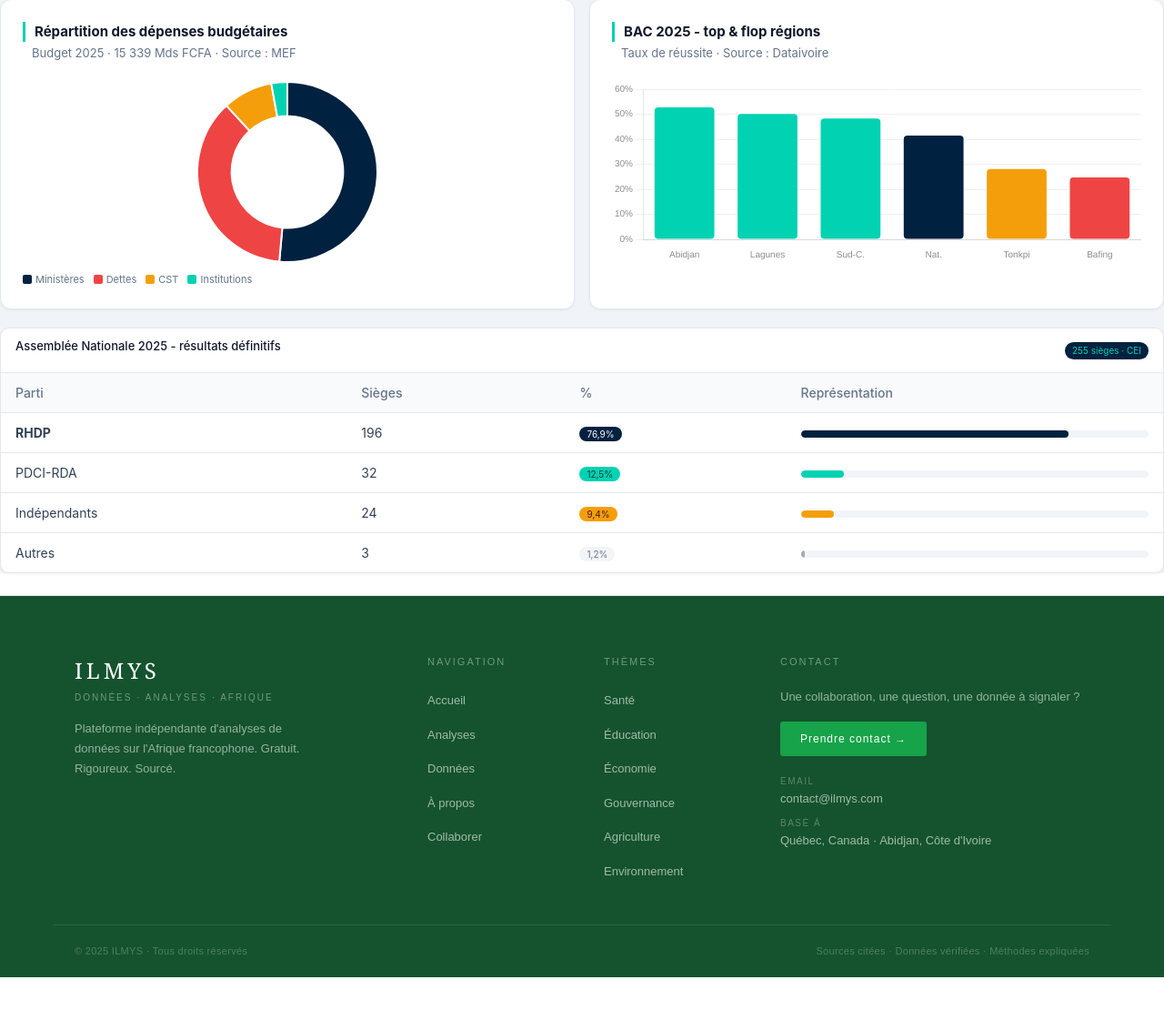
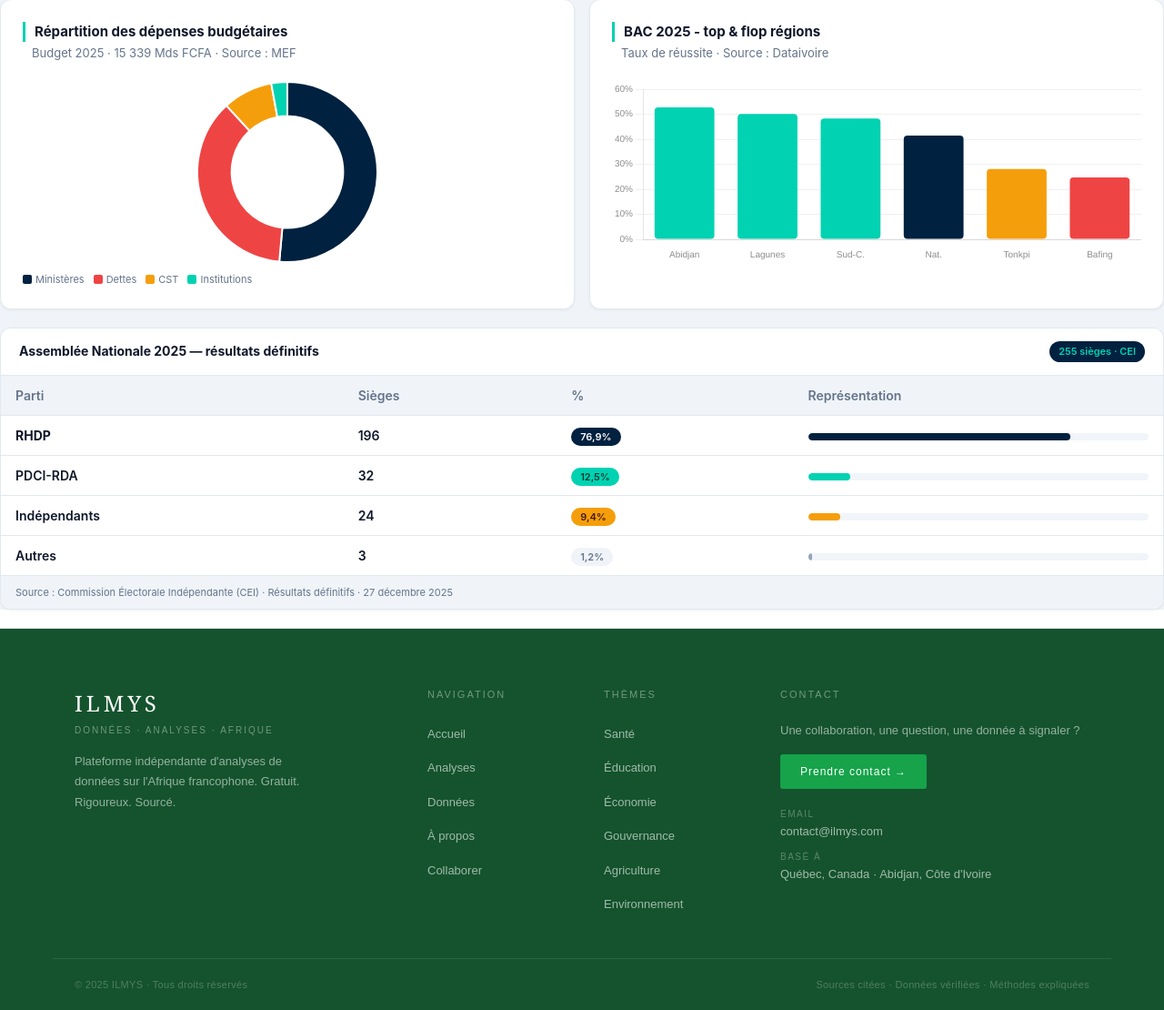
Before and after one commit to lynol/ilmys, a Flask app: page /dashboard in a window 1280 px wide. Shown: the part 455-1565 px from the top of the page at 91% size. Before the commit the page ends 1529 px from the top, so only its background shows below. Run offline with Flask 3, Linux system fonts and the light colour scheme; data that the repository does not hold is empty; some libraries are stand-ins or nearby versions.

Commit message:
Dashboard MAJ

```diff
--- a/templates/dashboard.html
+++ b/templates/dashboard.html
@@ -152,67 +152,127 @@
             </div>
 
             <!-- TABLEAU LÉGISLATIVES -->
-            <div class="tbl-card" style="background:#fff;border:0.5px solid var(--border);border-radius:10px;overflow:hidden;margin-bottom:1.5rem">
-                <div style="padding:12px 16px;border-bottom:1px solid var(--d-border);display:flex;justify-content:space-between;align-items:center">
-                    <h3 style="font-size:13px;font-weight:500;color:var(--d-noir)">
-                        Assemblée Nationale 2025 - résultats définitifs
+            <div class="tbl-card">
+                <div style="padding:14px 20px;border-bottom:1px solid var(--d-border);
+                            display:flex;justify-content:space-between;align-items:center;
+                            background:var(--d-card)">
+                    <h3 style="font-size:14px;font-weight:700;color:var(--d-noir);margin:0">
+                        Assemblée Nationale 2025 — résultats définitifs
                     </h3>
-                    <span style="font-size:10px;padding:2px 8px;border-radius:20px;background:#00213f;color:#00d2b2">
+                    <span style="font-size:11px;padding:3px 10px;border-radius:20px;
+                                background:#00213f;color:#00d2b2;font-weight:600">
                         255 sièges · CEI
                     </span>
                 </div>
-                <table style="width:100%;border-collapse:collapse;font-size:12px">
+                <table style="width:100%;border-collapse:collapse;font-size:13px">
                     <thead>
                         <tr>
-                            <th style="background:#F9FAFB;color:var(--d-muted);font-weight:500;padding:8px 14px;text-align:left;border-bottom:1px solid var(--d-border)">Parti</th>
-                            <th style="background:#F9FAFB;color:var(--d-muted);font-weight:500;padding:8px 14px;text-align:left;border-bottom:1px solid var(--d-border)">Sièges</th>
-                            <th style="background:#F9FAFB;color:var(--d-muted);font-weight:500;padding:8px 14px;text-align:left;border-bottom:1px solid var(--d-border)">%</th>
-                            <th style="background:#F9FAFB;color:var(--d-muted);font-weight:500;padding:8px 14px;text-align:left;border-bottom:1px solid var(--d-border)">Représentation</th>
+                            <th style="background:var(--d-bg);color:var(--d-muted);
+                                    font-weight:600;padding:10px 16px;text-align:left;
+                                    border-bottom:1px solid var(--d-border)">Parti</th>
+                            <th style="background:var(--d-bg);color:var(--d-muted);
+                                    font-weight:600;padding:10px 16px;text-align:left;
+                                    border-bottom:1px solid var(--d-border)">Sièges</th>
+                            <th style="background:var(--d-bg);color:var(--d-muted);
+                                    font-weight:600;padding:10px 16px;text-align:left;
+                                    border-bottom:1px solid var(--d-border)">%</th>
+                            <th style="background:var(--d-bg);color:var(--d-muted);
+                                    font-weight:600;padding:10px 16px;text-align:left;
+                                    border-bottom:1px solid var(--d-border)">Représentation</th>
                         </tr>
                     </thead>
                     <tbody>
-                        <tr>
-                            <td style="padding:9px 14px;border-bottom:1px solid var(--d-border)"><strong>RHDP</strong></td>
-                            <td style="padding:9px 14px;border-bottom:1px solid var(--d-border)">196</td>
-                            <td style="padding:9px 14px;border-bottom:1px solid var(--d-border)">
-                                <span style="background:#00213f;color:#fff;padding:2px 8px;border-radius:20px;font-size:10px">76,9%</span>
-                            </td>
-                            <td style="padding:9px 14px;border-bottom:1px solid var(--d-border)">
-                                <div class="dash-pbar"><div class="dash-pfill" style="background:#00213f;width:76.9%"></div></div>
+                        <tr style="border-bottom:1px solid var(--d-border)">
+                            <td style="padding:11px 16px;color:var(--d-noir);font-weight:700">
+                                RHDP
+                            </td>
+                            <td style="padding:11px 16px;color:var(--d-noir);font-weight:600">
+                                196
+                            </td>
+                            <td style="padding:11px 16px">
+                                <span style="background:#00213f;color:#fff;
+                                            padding:3px 10px;border-radius:20px;
+                                            font-size:11px;font-weight:600">
+                                    76,9%
+                                </span>
+                            </td>
+                            <td style="padding:11px 16px;min-width:120px">
+                                <div class="dash-pbar">
+                                    <div class="dash-pfill"
+                                        style="background:#00213f;width:76.9%"></div>
+                                </div>
+                            </td>
+                        </tr>
+                        <tr style="border-bottom:1px solid var(--d-border)">
+                            <td style="padding:11px 16px;color:var(--d-noir);font-weight:600">
+                                PDCI-RDA
+                            </td>
+                            <td style="padding:11px 16px;color:var(--d-noir);font-weight:600">
+                                32
+                            </td>
+                            <td style="padding:11px 16px">
+                                <span style="background:#00d2b2;color:#003d35;
+                                            padding:3px 10px;border-radius:20px;
+                                            font-size:11px;font-weight:600">
+                                    12,5%
+                                </span>
+                            </td>
+                            <td style="padding:11px 16px">
+                                <div class="dash-pbar">
+                                    <div class="dash-pfill"
+                                        style="background:#00d2b2;width:12.5%"></div>
+                                </div>
+                            </td>
+                        </tr>
+                        <tr style="border-bottom:1px solid var(--d-border)">
+                            <td style="padding:11px 16px;color:var(--d-noir);font-weight:600">
+                                Indépendants
+                            </td>
+                            <td style="padding:11px 16px;color:var(--d-noir);font-weight:600">
+                                24
+                            </td>
+                            <td style="padding:11px 16px">
+                                <span style="background:#f59e0b;color:#451a03;
+                                            padding:3px 10px;border-radius:20px;
+                                            font-size:11px;font-weight:600">
+                                    9,4%
+                                </span>
+                            </td>
+                            <td style="padding:11px 16px">
+                                <div class="dash-pbar">
+                                    <div class="dash-pfill"
+                                        style="background:#f59e0b;width:9.4%"></div>
+                                </div>
                             </td>
                         </tr>
                         <tr>
-                            <td style="padding:9px 14px;border-bottom:1px solid var(--d-border)">PDCI-RDA</td>
-                            <td style="padding:9px 14px;border-bottom:1px solid var(--d-border)">32</td>
-                            <td style="padding:9px 14px;border-bottom:1px solid var(--d-border)">
-                                <span style="background:#00d2b2;color:#003d35;padding:2px 8px;border-radius:20px;font-size:10px">12,5%</span>
-                            </td>
-                            <td style="padding:9px 14px;border-bottom:1px solid var(--d-border)">
-                                <div class="dash-pbar"><div class="dash-pfill" style="background:#00d2b2;width:12.5%"></div></div>
-                            </td>
-                        </tr>
-                        <tr>
-                            <td style="padding:9px 14px;border-bottom:1px solid var(--d-border)">Indépendants</td>
-                            <td style="padding:9px 14px;border-bottom:1px solid var(--d-border)">24</td>
-                            <td style="padding:9px 14px;border-bottom:1px solid var(--d-border)">
-                                <span style="background:#f59e0b;color:#451a03;padding:2px 8px;border-radius:20px;font-size:10px">9,4%</span>
-                            </td>
-                            <td style="padding:9px 14px;border-bottom:1px solid var(--d-border)">
-                                <div class="dash-pbar"><div class="dash-pfill" style="background:#f59e0b;width:9.4%"></div></div>
-                            </td>
-                        </tr>
-                        <tr>
-                            <td style="padding:9px 14px">Autres</td>
-                            <td style="padding:9px 14px">3</td>
-                            <td style="padding:9px 14px">
-                                <span style="background:#F3F4F6;color:var(--d-muted);padding:2px 8px;border-radius:20px;font-size:10px">1,2%</span>
-                            </td>
-                            <td style="padding:9px 14px">
-                                <div class="dash-pbar"><div class="dash-pfill" style="background:#aaa;width:1.2%"></div></div>
+                            <td style="padding:11px 16px;color:var(--d-noir);font-weight:600">
+                                Autres
+                            </td>
+                            <td style="padding:11px 16px;color:var(--d-noir);font-weight:600">
+                                3
+                            </td>
+                            <td style="padding:11px 16px">
+                                <span style="background:var(--d-bg);color:var(--d-muted);
+                                            padding:3px 10px;border-radius:20px;
+                                            font-size:11px;font-weight:600">
+                                    1,2%
+                                </span>
+                            </td>
+                            <td style="padding:11px 16px">
+                                <div class="dash-pbar">
+                                    <div class="dash-pfill"
+                                        style="background:#94a3b8;width:1.2%"></div>
+                                </div>
                             </td>
                         </tr>
                     </tbody>
                 </table>
+                <div style="padding:10px 16px;font-size:11px;color:var(--d-muted);
+                            border-top:1px solid var(--d-border);background:var(--d-bg)">
+                    Source : Commission Électorale Indépendante (CEI) ·
+                    Résultats définitifs · 27 décembre 2025
+                </div>
             </div>
         </div>
 
```
